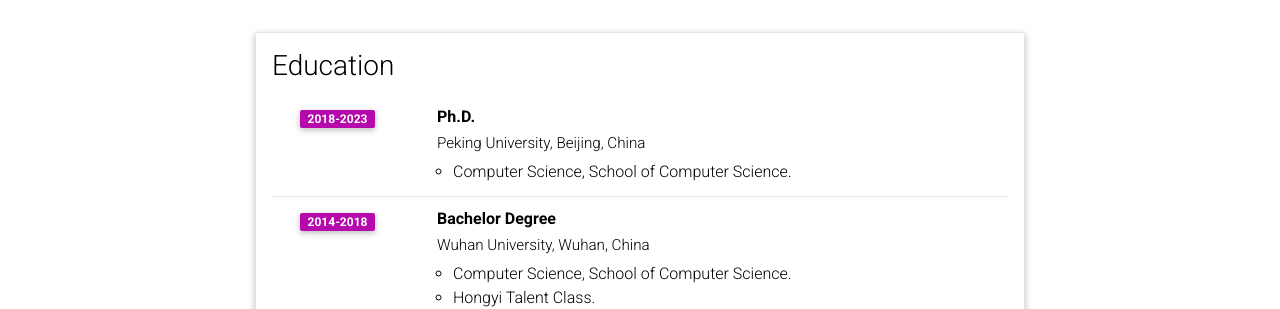
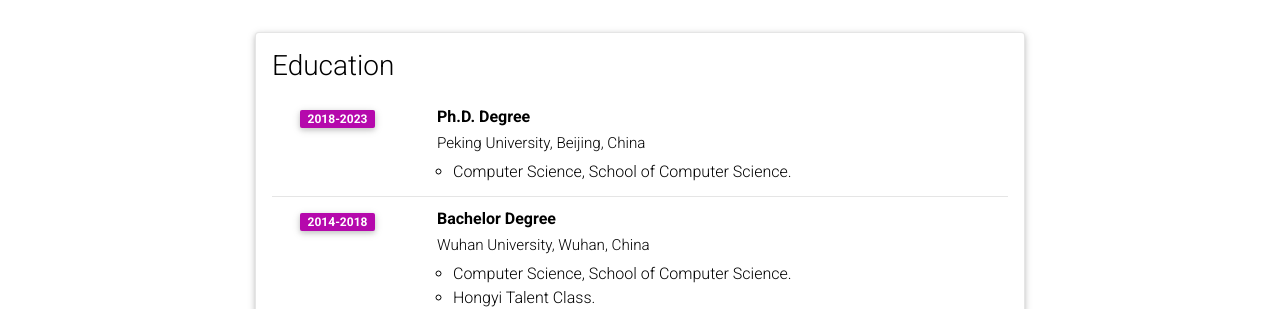
Before and after one commit to iCGY96/iCGY96.github.io, a Jekyll site: the page built from _pages/cv.md, in a window 1280 px wide and 900 px high. Shown: the part 153-462 px from the top of the window. Built offline with Jekyll 4.4.1, drawn with Linux system fonts in a browser that asks for light colours; comment, search, counter and statistics services are not loaded; a style sheet for code colours, icons or effects is not loaded.

Commit message:
Update cv.yml

```diff
--- a/_data/cv.yml
+++ b/_data/cv.yml
@@ -11,7 +11,7 @@
 - title: Education
   type: time_table
   contents:
-    - title: Ph.D.
+    - title: Ph.D. Degree
       institution: Peking University, Beijing, China
       year: 2018-2023
       description:
```
